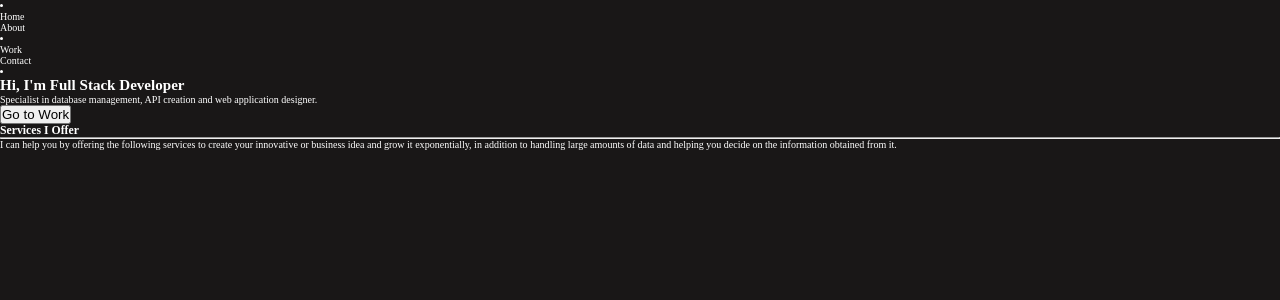
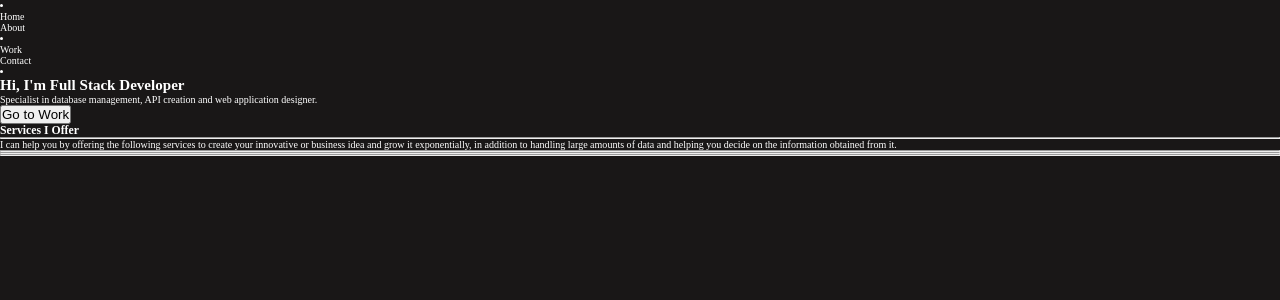
Before and after one commit to DG-Develop/DG-Develop, a React app: page / in a window 1280 px wide. Shown: the top 300 px of the page. Built offline with nearby package versions, Linux system fonts and the light colour scheme.

Commit message:
[ADD] Agregando sintaxis al html

```diff
--- a/src/containers/Home.tsx
+++ b/src/containers/Home.tsx
@@ -57,7 +57,17 @@ const Home = () => {
               </p>
             </div>
           </div>
-          <div></div>
+          <div>
+            <div>
+              <hr />
+            </div>
+            <div>
+              <hr />
+            </div>
+            <div>
+              <hr />
+            </div>
+          </div>
         </section>
       </main>
     </>
```
